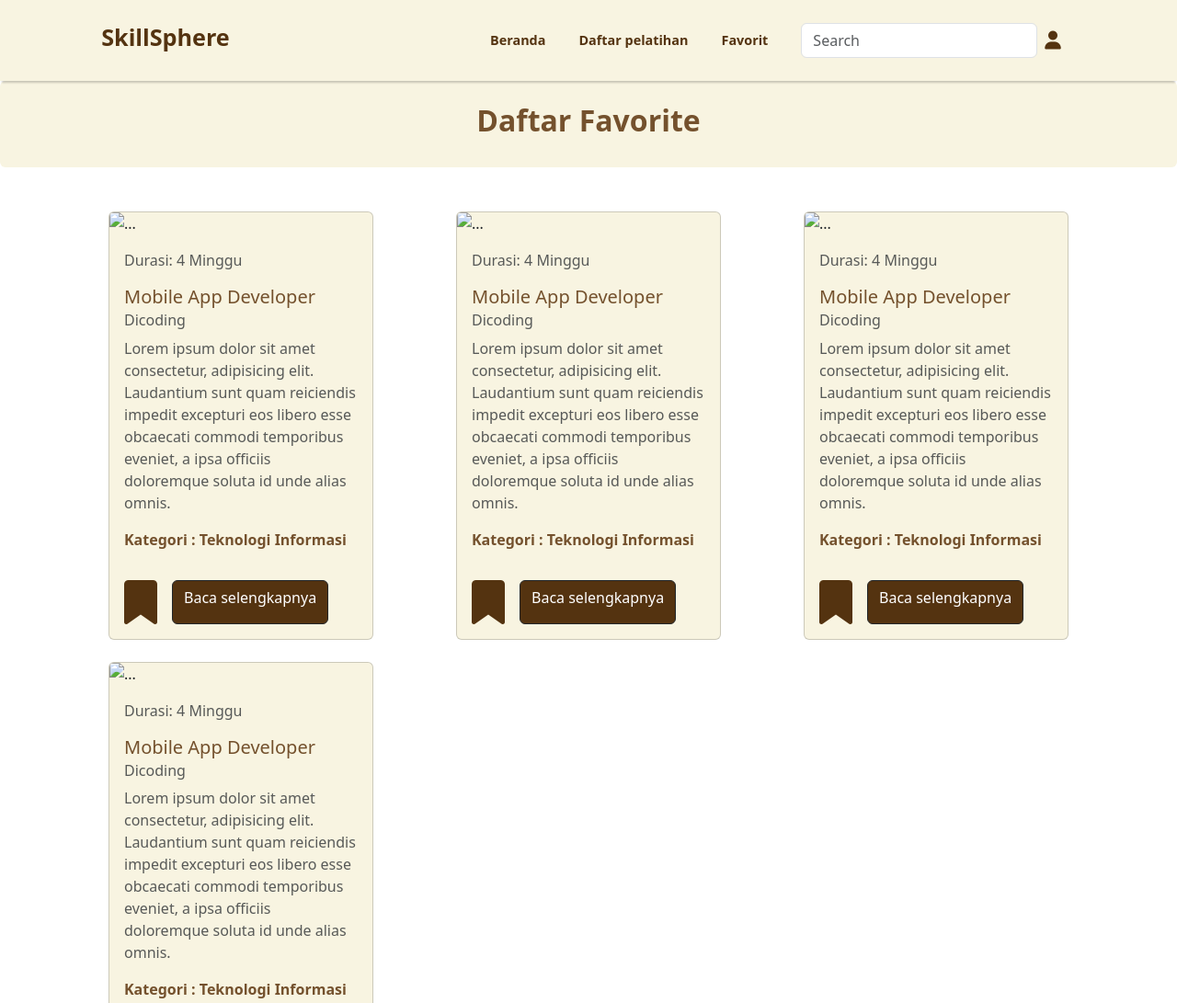
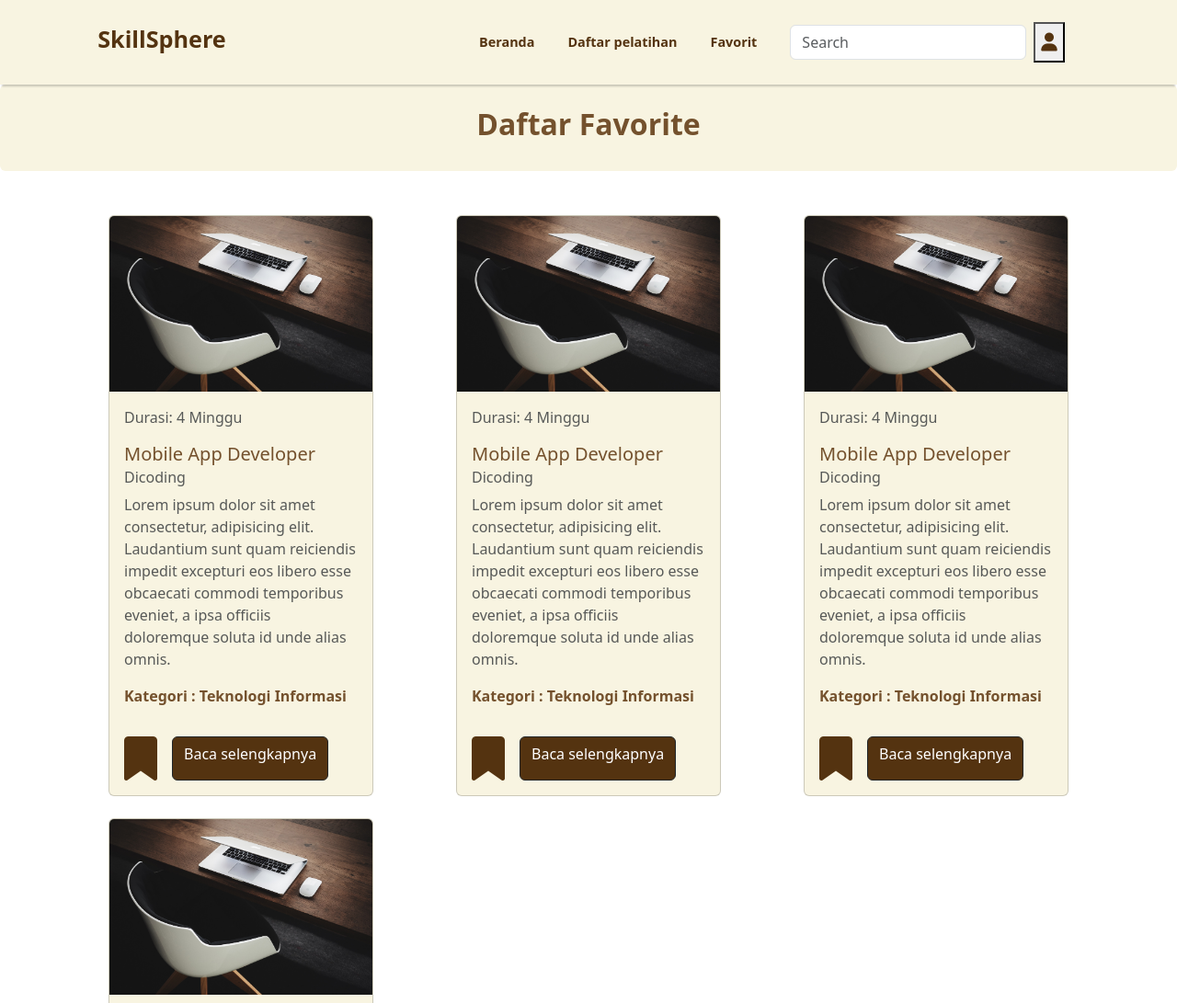
Before and after one commit to yoaneyatalathov/SkillSphere, a plain HTML site: page Front-end SkillSphere/pages/favorite.html in a window 1280 px wide. Shown: the top 1091 px of the page at 92% size. Drawn offline with nearby package versions, Linux system fonts and the light colour scheme.

Commit message:
mengubah dir. dari gambar

```diff
--- a/Front-end SkillSphere/pages/favorite.html
+++ b/Front-end SkillSphere/pages/favorite.html
@@ -40,9 +40,9 @@
             aria-label="Search"
           />
         </form>
-        <a class="navbar-brand" href="#"
+        <button id="logoutLink" class="navbar-brand"
           ><i class="fa-solid fa-user" style="color: #543310"></i
-        ></a>
+        ></button>
       </nav>
     </div>
   </header>
@@ -55,7 +55,7 @@
     <div id="list_pelatihan" class="container p-5 d-flex flex-row gap-4">
 
       <div id="item_pelatihan" class="card" style="width: 18rem">
-        <img src="../img/bg-masthead.jpg" class="card-img-top" alt="..." />
+        <img src="../public/img/bg-masthead.jpg" class="card-img-top" alt="..." />
         <div class="card-body">
           <p class="text-muted">Durasi: 4 Minggu</p>
           <h5>Mobile App Developer</h5>
@@ -74,7 +74,7 @@
         </div>
       </div>
       <div id="item_pelatihan" class="card" style="width: 18rem">
-        <img src="../img/bg-masthead.jpg" class="card-img-top" alt="..." />
+        <img src="../public/img/bg-masthead.jpg" class="card-img-top" alt="..." />
         <div class="card-body">
           <p class="text-muted">Durasi: 4 Minggu</p>
           <h5>Mobile App Developer</h5>
@@ -93,7 +93,7 @@
         </div>
       </div>
       <div id="item_pelatihan" class="card" style="width: 18rem">
-        <img src="../img/bg-masthead.jpg" class="card-img-top" alt="..." />
+        <img src="../public/img/bg-masthead.jpg" class="card-img-top" alt="..." />
         <div class="card-body">
           <p class="text-muted">Durasi: 4 Minggu</p>
           <h5>Mobile App Developer</h5>
@@ -112,7 +112,7 @@
         </div>
       </div>
       <div id="item_pelatihan" class="card" style="width: 18rem">
-        <img src="../img/bg-masthead.jpg" class="card-img-top" alt="..." />
+        <img src="../public/img/bg-masthead.jpg" class="card-img-top" alt="..." />
         <div class="card-body">
           <p class="text-muted">Durasi: 4 Minggu</p>
           <h5>Mobile App Developer</h5>
```
